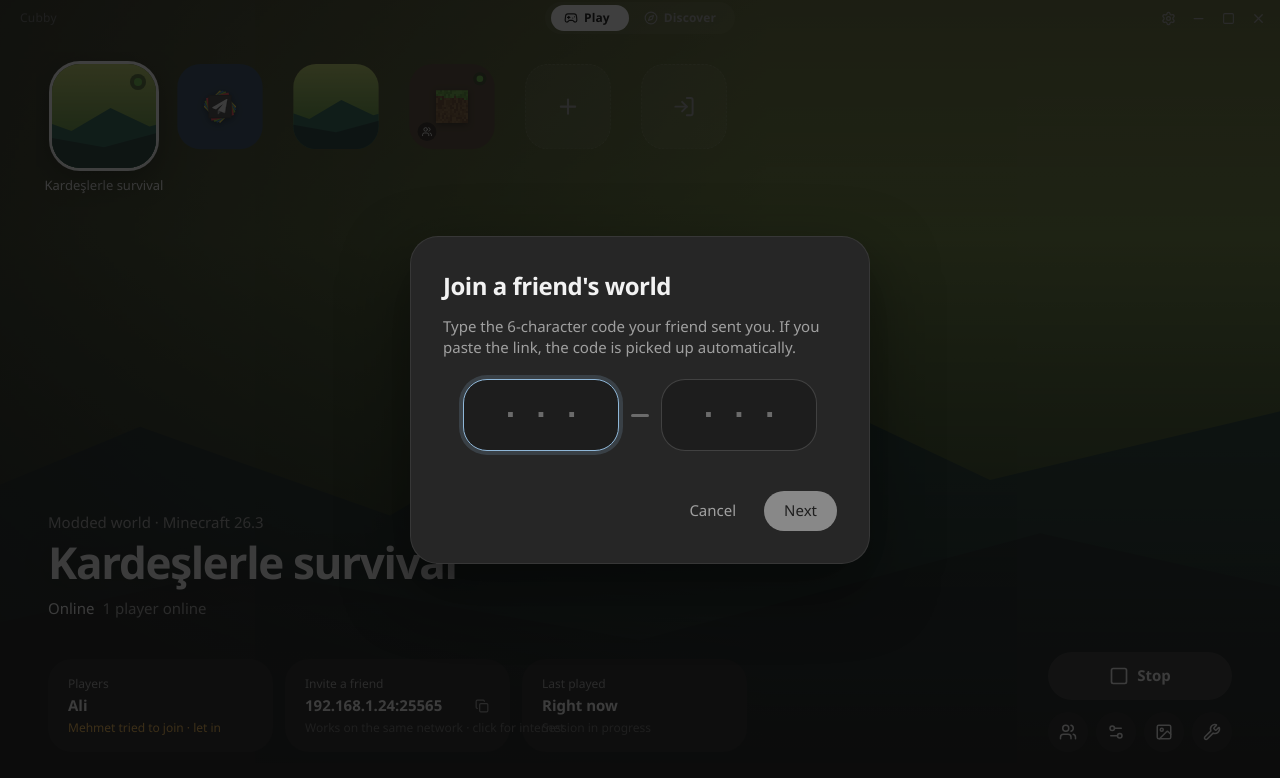
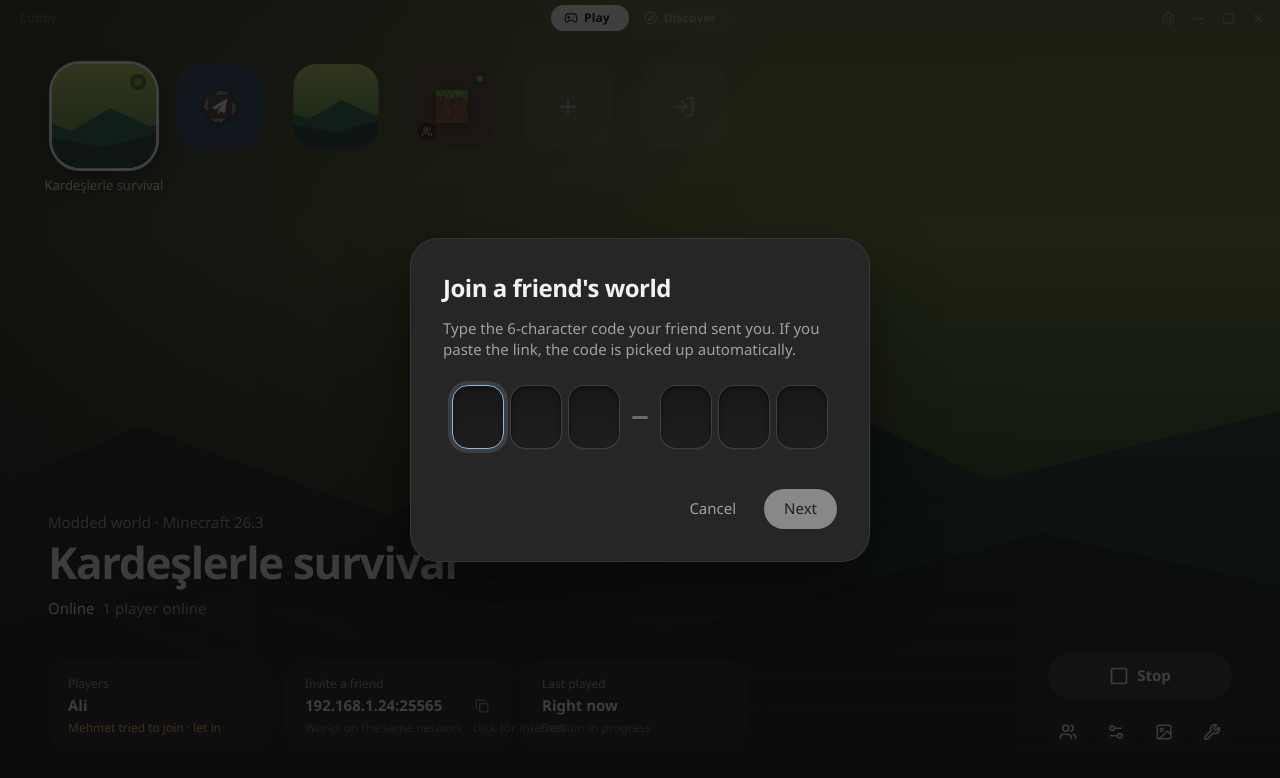
Before and after one commit to firatmio/cubby, a React (Vite) app: page / in a window 1280 px wide. Both pictures are taken after a click on the button 684 px from the left and 106 px from the top of the page. Shown: the top 778 px of the page. Built offline with nearby package versions, Linux system fonts and the light colour scheme.

Commit message:
fix: kod girişi karakter başına hücreli, daha oturaklı

```diff
--- a/src/screens/join/CodeInput.tsx
+++ b/src/screens/join/CodeInput.tsx
@@ -1,4 +1,4 @@
-import { useEffect, useRef, useState, type ClipboardEvent, type KeyboardEvent } from "react";
+import { useEffect, useRef, useState, type ClipboardEvent, type KeyboardEvent, type ReactNode } from "react";
 import { CODE_LEN, cleanCode, extractCode } from "../../lib/inviteCode";
 import { useT } from "../../i18n";
 import styles from "./JoinDialog.module.css";
@@ -17,6 +17,36 @@
 const HALF = CODE_LEN / 2;
 
 /**
+ * Üç hücreli bir yarı: görünen hücreler, üstünde görünmez bir input (yazma, yapıştırma ve
+ * erişilebilirlik onda). Odaktayken sıradaki hücre vurgulanır ve imleç orada yanıp söner.
+ */
+function Half({ value, focused, children }: { value: string; focused: boolean; children: ReactNode }) {
+  const active = Math.min(value.length, HALF - 1);
+  return (
+    <div className={styles.codeHalf}>
+      <div className={styles.codeCells} aria-hidden>
+        {Array.from({ length: HALF }, (_, i) => (
+          <span
+            key={i}
+            className={[
+              styles.codeCell,
+              value[i] && styles.codeCellFilled,
+              focused && i === active && styles.codeCellActive,
+              focused && i === value.length && styles.codeCellCaret,
+            ]
+              .filter(Boolean)
+              .join(" ")}
+          >
+            {value[i] ?? ""}
+          </span>
+        ))}
+      </div>
+      {children}
+    </div>
+  );
+}
+
+/**
  * İki üçlü kutu (`K7M` – `2QX`): yalnız koddaki karakterler kabul edilir, ilk kutu dolunca
  * ikinciye geçilir, boş ikinci kutuda geri silince ilkine dönülür. Link ya da tireli kod
  * yapıştırılırsa kod ayıklanıp iki kutuya dağıtılır.
@@ -25,6 +55,7 @@
   const t = useT().join;
   const first = useRef<HTMLInputElement>(null);
   const second = useRef<HTMLInputElement>(null);
+  const [focused, setFocused] = useState<"left" | "right" | null>(null);
   const [[left, right], setHalves] = useState<[string, string]>(() => [
     initial.slice(0, HALF),
     initial.slice(HALF, CODE_LEN),
@@ -87,6 +118,9 @@
     }
   };
 
+  /** Hücreler sırayla dolar: imleç hep sonda kalsın (ortadan düzenleme yok). */
+  const toEnd = (el: HTMLInputElement) => el.setSelectionRange(el.value.length, el.value.length);
+
   const common = {
     className: styles.codeBox,
     // Taşma yakalansın diye biraz fazla: altı karakter tek kutuya yazılırsa ikiye dağıtılır.
@@ -95,12 +129,14 @@
     autoComplete: "off",
     autoCapitalize: "characters",
     spellCheck: false,
-    placeholder: "···",
     onPaste: paste,
+    onBlur: () => setFocused(null),
+    onClick: (e: React.MouseEvent<HTMLInputElement>) => toEnd(e.currentTarget),
   } as const;
 
   return (
     <div className={styles.codeInput} role="group" aria-label={t.codeLabel}>
+      <Half value={left} focused={focused === "left"}>
         <input
           {...common}
           ref={first}
@@ -108,8 +144,14 @@
           aria-label={t.codeFirst}
           onChange={(e) => typeLeft(e.target.value)}
           onKeyDown={keyLeft}
+          onFocus={(e) => {
+            setFocused("left");
+            toEnd(e.currentTarget);
+          }}
         />
+      </Half>
       <span className={styles.codeDash} aria-hidden />
+      <Half value={right} focused={focused === "right"}>
         <input
           {...common}
           ref={second}
@@ -117,10 +159,15 @@
           aria-label={t.codeLast}
           onChange={(e) => typeRight(e.target.value)}
           onKeyDown={keyRight}
+          onFocus={(e) => {
             // İlk kutu eksikken ikinciye tıklanırsa yazı ilk kutudan devam etsin. Durum değil DOM
             // okunur: ilk kutu dolar dolmaz yapılan geçişte durum henüz güncellenmemiş olur.
-        onFocus={() => (first.current?.value.length ?? 0) < HALF && first.current?.focus()}
+            if ((first.current?.value.length ?? 0) < HALF) return first.current?.focus();
+            setFocused("right");
+            toEnd(e.currentTarget);
+          }}
         />
+      </Half>
     </div>
   );
 }
--- a/src/screens/join/JoinDialog.module.css
+++ b/src/screens/join/JoinDialog.module.css
@@ -3,46 +3,112 @@
   align-items: center;
   justify-content: center;
   gap: var(--sp-3);
-  margin: var(--sp-2) 0;
+  margin: var(--sp-3) 0 var(--sp-2);
 }
 
-/* Üç karakterlik kutu: kod sesle söylenip elle yazılsın diye büyük ve aralıklı. */
-.codeBox {
-  width: 156px;
-  height: 72px;
-  padding: 0 0 0 0.3em;
+/* Bir üçlü: görünen hücreler + üstünde görünmez input. */
+.codeHalf {
+  position: relative;
+}
+
+.codeCells {
+  display: flex;
+  gap: 6px;
+}
+
+/* Karakter hücresi: dolgun, hafif gömük; kod tek tek okunup yazılsın. */
+.codeCell {
+  position: relative;
+  display: grid;
+  place-items: center;
+  width: 52px;
+  height: 64px;
   border: 1px solid var(--line-strong);
-  border-radius: var(--radius-card);
-  background: #1d1d1d;
+  border-radius: var(--radius);
+  background: linear-gradient(180deg, #181818, #1e1e1e);
+  box-shadow:
+    inset 0 2px 4px rgba(0, 0, 0, 0.45),
+    0 1px 0 rgba(255, 255, 255, 0.04);
   color: var(--text);
   font-family: var(--font-mono);
-  font-size: 34px;
-  font-weight: 600;
-  letter-spacing: 0.3em;
-  text-align: center;
-  text-transform: uppercase;
-  outline: none;
+  font-size: 28px;
+  font-weight: 700;
+  line-height: 1;
   transition:
     border-color 0.15s ease,
-    box-shadow 0.15s ease;
+    box-shadow 0.15s ease,
+    transform 0.15s ease;
 }
 
-.codeBox::placeholder {
-  color: var(--text-3);
-  letter-spacing: 0.3em;
+.codeCellFilled {
+  border-color: rgba(255, 255, 255, 0.24);
+  background: linear-gradient(180deg, #202020, #262626);
 }
 
-.codeBox:focus {
+.codeCellActive {
   border-color: var(--accent);
-  box-shadow: 0 0 0 4px var(--accent-soft);
+  box-shadow:
+    inset 0 2px 4px rgba(0, 0, 0, 0.35),
+    0 0 0 4px var(--accent-soft);
+}
+
+/* Boş sıradaki hücrede yanıp sönen imleç. */
+.codeCellCaret::after {
+  content: "";
+  width: 2px;
+  height: 30px;
+  border-radius: 1px;
+  background: var(--text);
+  animation: caret 1s steps(1) infinite;
+}
+
+@keyframes caret {
+  50% {
+    opacity: 0;
+  }
+}
+
+:global([data-motion="off"]) .codeCellCaret::after {
+  animation: none;
+}
+
+/* Gerçek input hücrelerin üstünde, görünmez: tıklama, yazma, yapıştırma ve ekran okuyucu onda. */
+.codeBox {
+  position: absolute;
+  inset: 0;
+  width: 100%;
+  height: 100%;
+  padding: 0;
+  border: 0;
+  background: transparent;
+  color: transparent;
+  caret-color: transparent;
+  font-size: 1px;
+  outline: none;
+  cursor: text;
+}
+
+/* Odak hücrelerde gösterilir (vurgulu hücre); genel odak çerçevesi burada çıkmasın. */
+.codeHalf .codeBox:focus-visible {
+  outline: none;
+  box-shadow: none;
+}
+
+.codeBox::selection {
+  background: transparent;
 }
 
 .codeBox:disabled {
+  cursor: default;
+}
+
+.codeHalf:has(.codeBox:disabled) .codeCells {
   opacity: 0.6;
 }
 
 .codeDash {
-  width: 18px;
+  flex: none;
+  width: 16px;
   height: 3px;
   border-radius: var(--radius-full);
   background: var(--text-3);
```
Lines whose indentation alone changed are shown as unchanged.
